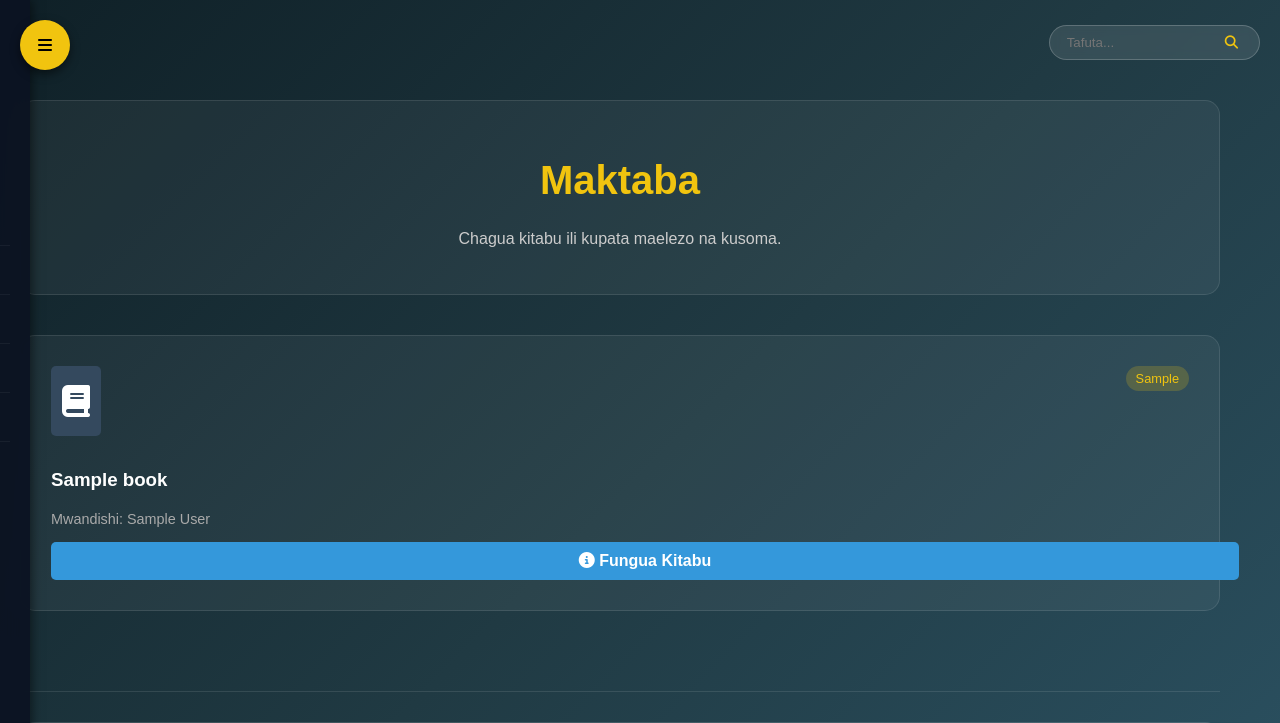
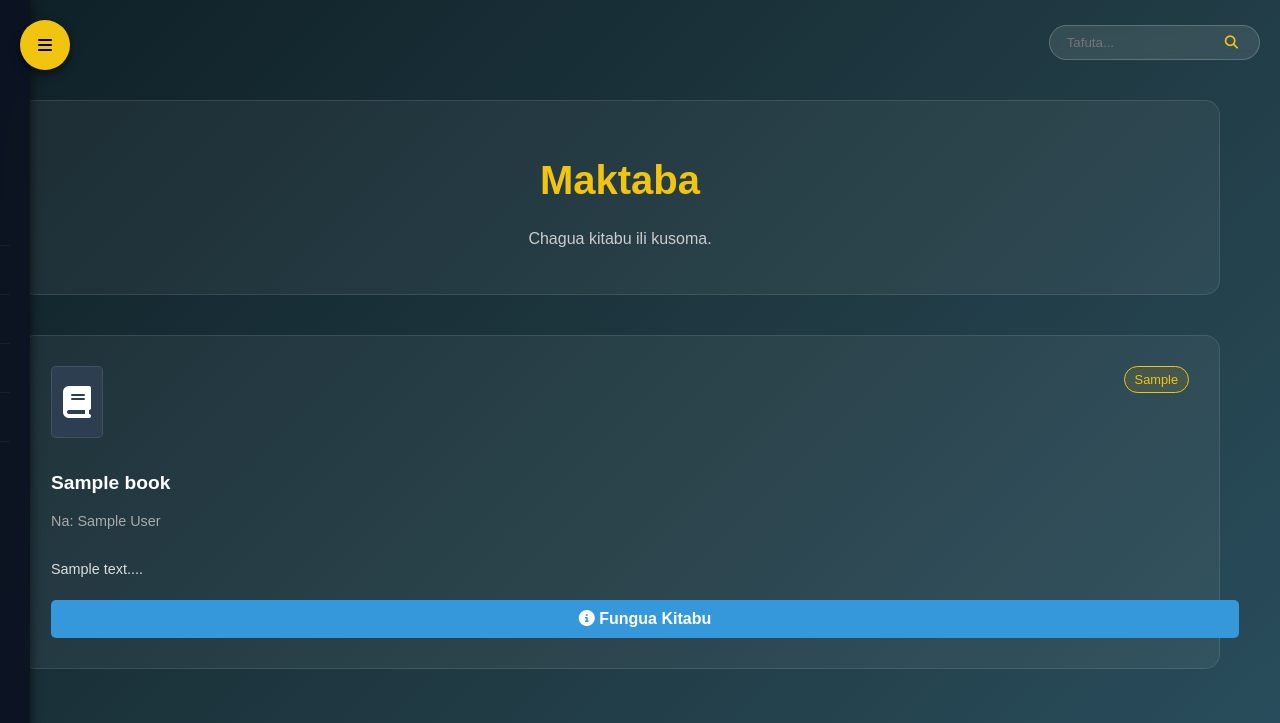
Before and after one commit to abdondismas0-hub/impactful-mind-web, a Flask app: page /library in a window 1280 px wide. Shown: the top 723 px of the page. Run offline with Flask 3, Linux system fonts and the light colour scheme; tables that the repository leaves empty hold one stand-in row (values such as "Sample post").

Commit message:
Update library.html for improved styling and text

```diff
--- a/templates/library.html
+++ b/templates/library.html
@@ -2,32 +2,43 @@
 
 {% block content %}
 <div style="padding-top: 20px;">
+
+    <!-- Kichwa -->
     <div class="glass-panel" style="text-align: center; margin-bottom: 40px;">
         <h1 style="color: var(--accent); font-size: 2.5rem;">Maktaba</h1>
-        <p style="color: #ccc;">Chagua kitabu ili kupata maelezo na kusoma.</p>
+        <p style="color: #ccc;">Chagua kitabu ili kusoma.</p>
     </div>
 
+    <!-- Orodha ya Vitabu -->
     <div style="display: grid; grid-template-columns: repeat(auto-fit, minmax(300px, 1fr)); gap: 30px;">
         {% for book in books %}
         <div class="glass-panel" style="transition: transform 0.3s; display: flex; flex-direction: column;">
 
             <div style="display: flex; justify-content: space-between; align-items: start; margin-bottom: 15px;">
-                <div style="width: 50px; height: 70px; background: #34495e; display: flex; align-items: center; justify-content: center; border-radius: 5px;">
+                <div style="width: 50px; height: 70px; background: #2c3e50; display: flex; align-items: center; justify-content: center; border-radius: 5px; border: 1px solid rgba(255,255,255,0.1);">
                     <i class="fas fa-book fa-2x" style="color: #fff;"></i>
                 </div>
-                <span style="background: rgba(241, 196, 15, 0.2); color: var(--accent); padding: 5px 10px; border-radius: 20px; font-size: 0.8rem;">{{ book.category }}</span>
+                <span style="background: rgba(241, 196, 15, 0.1); color: var(--accent); padding: 5px 10px; border-radius: 20px; font-size: 0.8rem; border: 1px solid var(--accent);">
+                    {{ book.category }}
+                </span>
             </div>
 
-            <h3 style="color: #fff; margin-bottom: 5px;">{{ book.title }}</h3>
-            <p style="color: #aaa; font-size: 0.9rem; margin-bottom: 15px;">Mwandishi: {{ book.author }}</p>
+            <h3 style="color: #fff; margin-bottom: 5px; font-size: 1.2rem;">{{ book.title }}</h3>
+            <p style="color: #aaa; font-size: 0.9rem; margin-bottom: 15px;">Na: {{ book.author }}</p>
 
-            <!-- KITUFE CHA KUFUNGUA MAELEZO -->
+            <!-- Maelezo Mafupi -->
+            <p style="color: #ddd; font-size: 0.9rem; line-height: 1.5; margin-bottom: 20px; flex-grow: 1;">
+                {{ book.description[:80] }}...
+            </p>
+
+            <!-- KITUFE CHA MAELEZO (LINK) -->
             <a href="{{ url_for('read_book', book_id=book.id) }}" class="btn" style="width: 100%; text-align: center; background-color: #3498db; color: white; text-decoration: none;">
                 <i class="fas fa-info-circle"></i> Fungua Kitabu
             </a>
         </div>
         {% else %}
-        <div class="glass-panel" style="grid-column: 1 / -1; text-align: center;">
+        <div class="glass-panel" style="grid-column: 1 / -1; text-align: center; padding: 50px;">
+            <i class="fas fa-box-open fa-3x" style="color: #555; margin-bottom: 20px;"></i>
             <p style="color: #888;">Hakuna vitabu vilivyopakiwa bado.</p>
         </div>
         {% endfor %}
```
